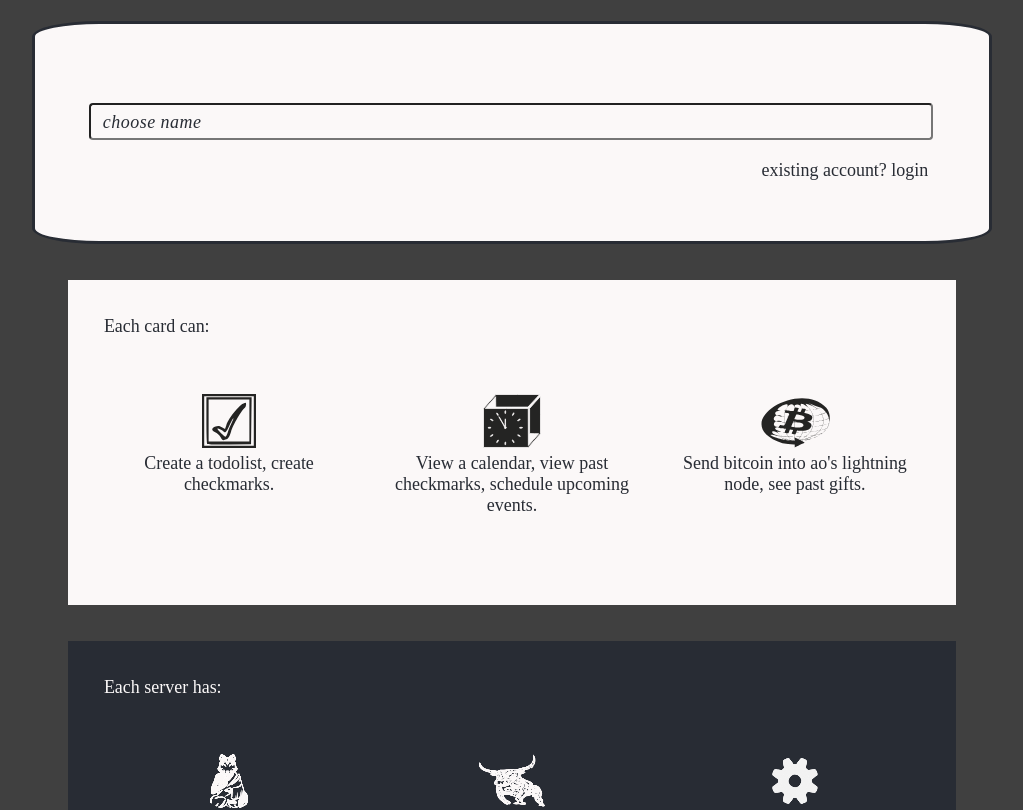
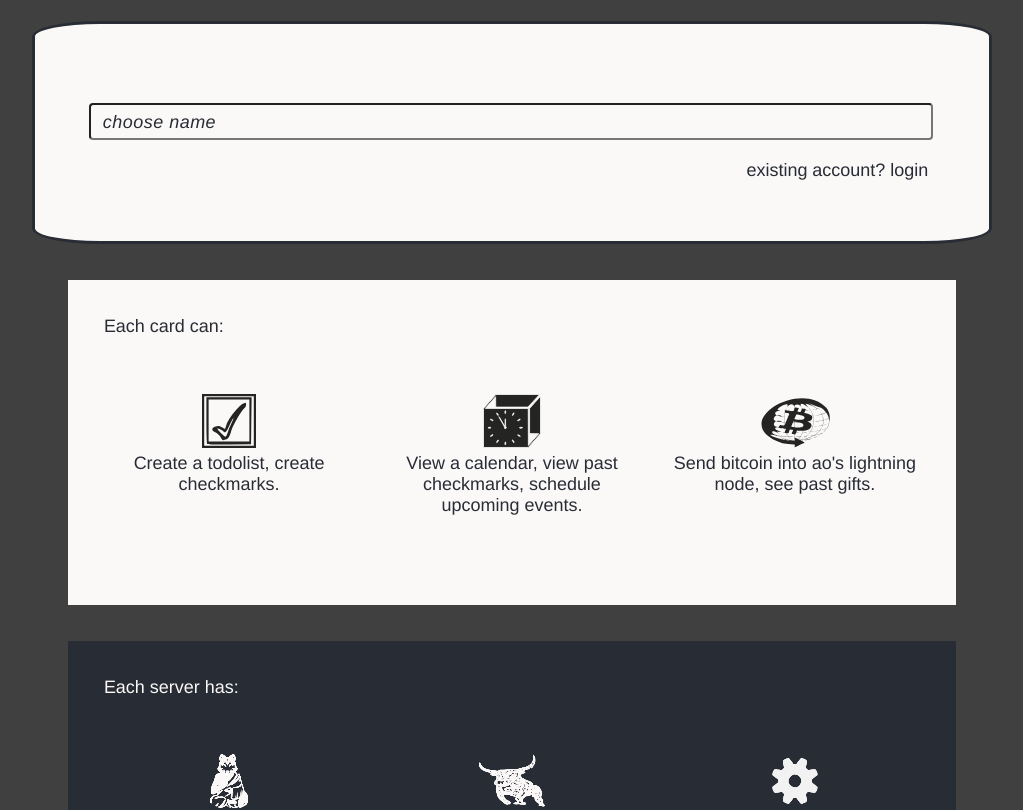
Before and after one commit to ZenenTreadwell/ao-3, a Vue app: page / in a window 1280 px wide. Shown: the top 810 px of the page, without its empty margins (128-1151 px from the left). Built offline with nearby package versions, Linux system fonts and the light colour scheme; no server answers.

Commit message:
&nbsp;&#9829;

```diff
--- a/src/App.vue
+++ b/src/App.vue
@@ -94,7 +94,7 @@ iframe
     background: #404040
     color: main
     font-size: 1.12334455em
-    font-family: ubuntu
+    font-family: helvetica
     min-height: 100vh
 
 .statement
--- a/src/components/Lightning.vue
+++ b/src/components/Lightning.vue
@@ -170,6 +170,13 @@ export default {
         clicktopay(){
             this.$store.commit("toggleNodeInfo")
             this.$store.commit("setMode", 3)
+            if (!this.$store.getters.contextCard.btcAddr){
+                this.$store.dispatch("makeEvent", {
+                  type: 'address-updated',
+                  taskId: this.$store.getters.contextCard.taskId
+                })
+
+            }
         },
         getFeeColor(x){
             if (x > 100) return { high : 1}
--- a/src/components/Pin.vue
+++ b/src/components/Pin.vue
@@ -4,9 +4,9 @@
     span(@click='goInKeep(p.taskId)')
         img.floatleft(src='../assets/images/badge.svg')
     span(@click='goIn(p.taskId)')
-        span(v-if='p.taskId === $store.getters.contextCard.taskId') *
+        span(v-if='p.taskId === $store.getters.contextCard.taskId') &#9829;
         span.nl.gui.smaller {{ p.guild }}
-        span(v-if='p.taskId === $store.getters.contextCard.taskId') *
+        span(v-if='p.taskId === $store.getters.contextCard.taskId') &nbsp;&#9829;
 </template>
 
 <script>
--- a/src/components/TaskCreate.vue
+++ b/src/components/TaskCreate.vue
@@ -2,7 +2,7 @@
 
 #createtask(ref="closeable")
   div.secondbackground#btnpanel
-      .boatContainer
+      div
           .gem(@click.stop='createOrFindTask'  :class='cardInputSty'  v-if='!showCreate')
               img(src='../assets/images/compose.svg')
           .boatContainer(v-else)
@@ -13,7 +13,7 @@
                   label.switch(@click.stop)
                       input(type="checkbox"  v-model='encryptIt')
                       span.slider.round
-                  img(src='../assets/images/sunglasses.svg')
+                  img(src='../assets/images/sunglasses.svg'  :class='{faded: !encryptIt}')
               button.create(@click.stop='createOrFindTask'  :class='cardInputSty')
                   span(v-if='encryptIt') encrypt
                   span(v-else) create
@@ -269,6 +269,7 @@ export default {
         },
         createOrFindTask(){
             if (!this.$store.state.upgrades.create){
+                document.getElementById('card').focus()
                 return this.$store.commit('toggleCreate')
             }
 
@@ -706,13 +707,13 @@ textarea.inactive
     cursor: pointer;
     width: -webkit-min-content;
     width: 100%;
-    height: 2.2em;
+    height: 2.789em;
     position: absolute;
     left: 50%;
     transform: translateX(-50%);
     margin-bottom: 0;
     border-radius: 50% 50% 0 0;
-    top: -1.2em;
+    top: -2.789em;
     padding-top: 0.2em;
     padding-bottom: 0.2em;
     img
--- a/src/server/state.js
+++ b/src/server/state.js
@@ -103,7 +103,7 @@ function initialize(callback) {
               // integrity check on hashMap (hashMap is broked)
               pubState.tasks.forEach( (t, i) => {
                   if (pubState.hashMap[t.taskId] !== i) {
-                    console.log('!! how is the map being broken???', t.name, 'fixing?')
+                    // console.log('!! how is the map being broken???', t.name, 'fixing?')
                     pubState.hashMap[t.taskId] = i
                     serverState.hashMap[t.taskId] = i
                   }
```
